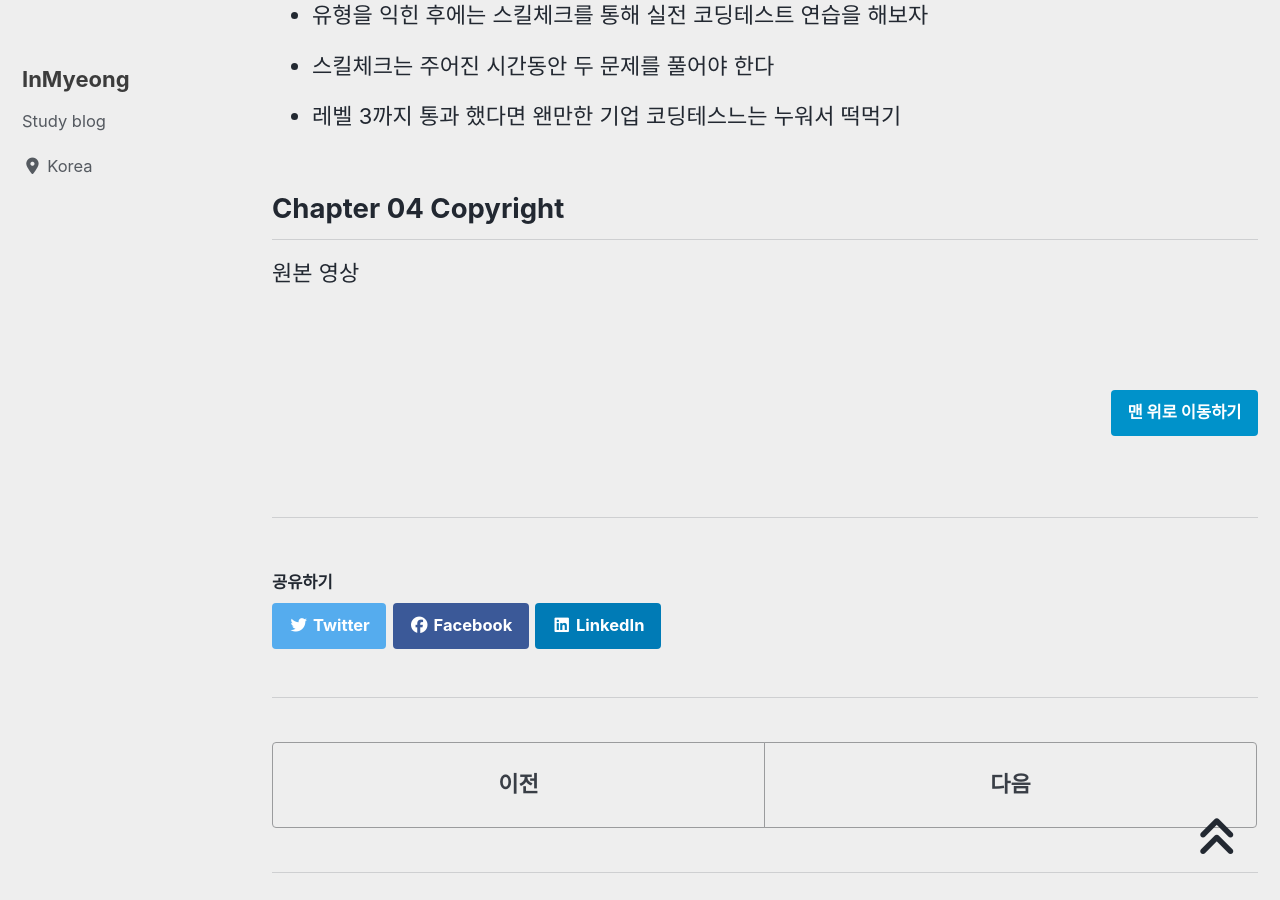
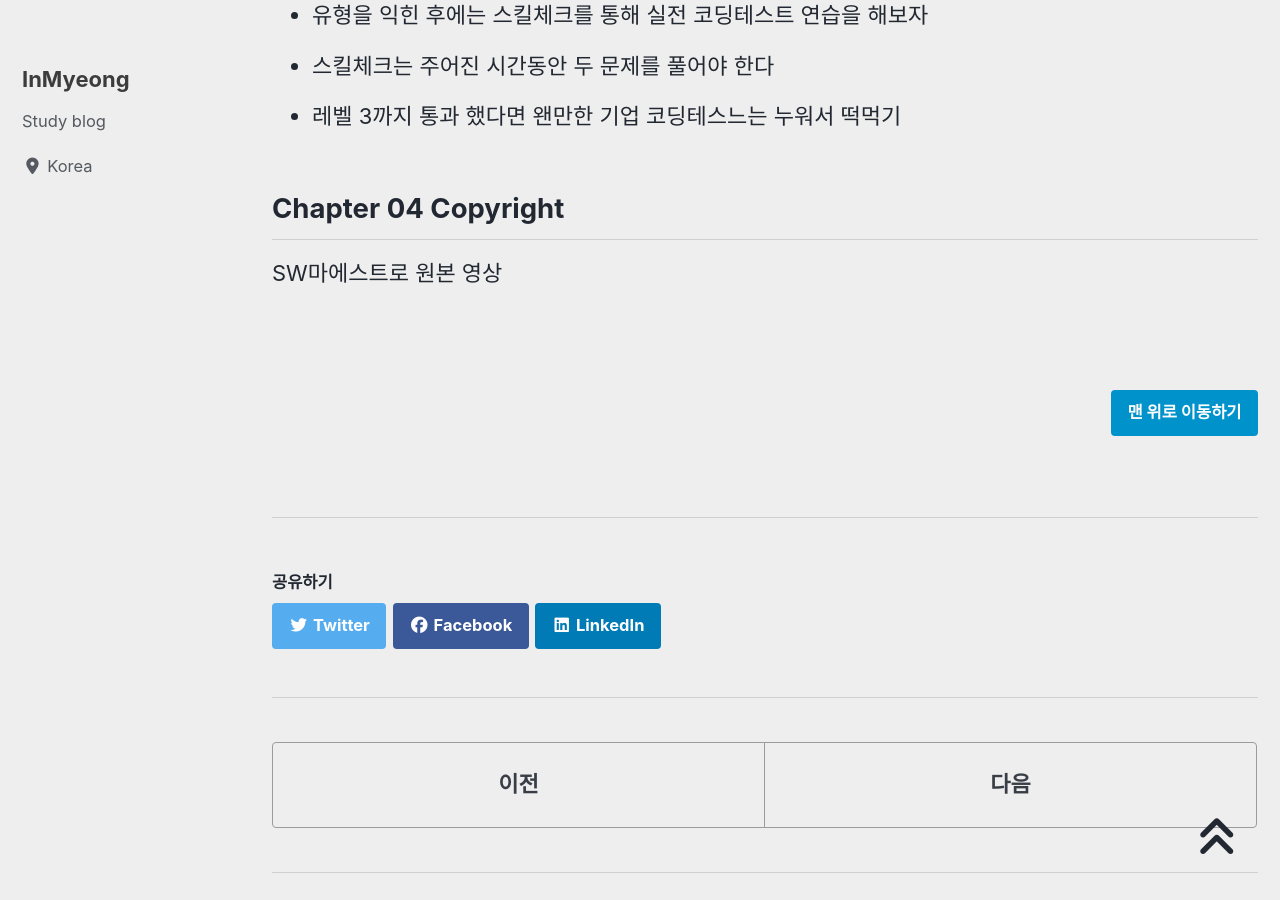
Before and after one commit to devMyeong/devMyeong.github.io, a Jekyll site: the page built from _posts/liberalArts/development/2021-09-03-SW마에스트로-코딩테스트.md, in a window 1280 px wide and 900 px high, scrolled down 1003 px. Built offline with Jekyll 4.4.1, drawn with Linux system fonts in a browser that asks for light colours; cached includes are drawn as plain includes; nearby versions of some CDN libraries; some web fonts are replaced; comment, search, counter and statistics services are not loaded.

Commit message:
corr typo

```diff
--- a/_posts/liberalArts/development/2021-09-03-SW마에스트로-코딩테스트.md
+++ b/_posts/liberalArts/development/2021-09-03-SW마에스트로-코딩테스트.md
@@ -29,7 +29,7 @@ last_modified_at: 2021-09-03
 - 레벨 3까지 통과 했다면 왠만한 기업 코딩테스느는 누워서 떡먹기
 
 ## Chapter 04 Copyright
-[ 원본 영상 ](https://www.youtube.com/watch?v=BHEVExiUFgU/)
+[ SW마에스트로 원본 영상 ](https://www.youtube.com/watch?v=BHEVExiUFgU/)
 
 <br>
 
```
